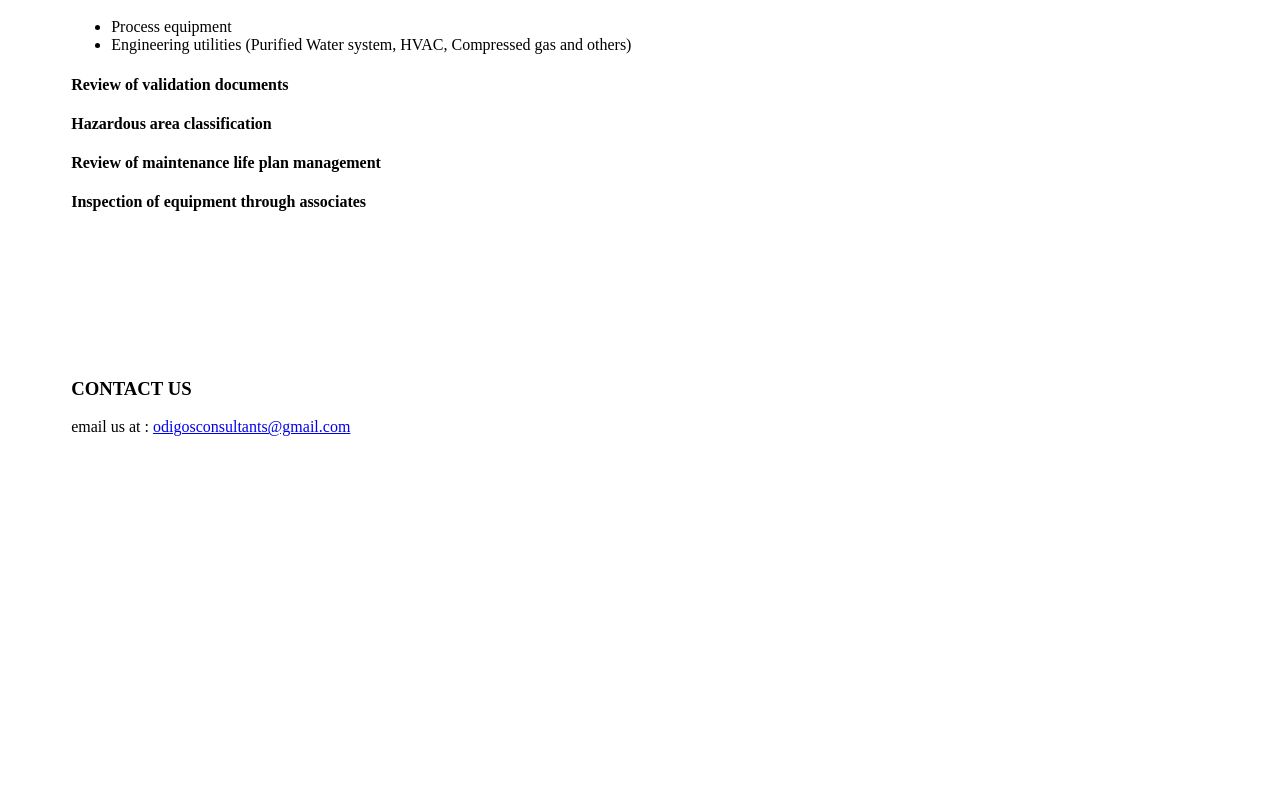
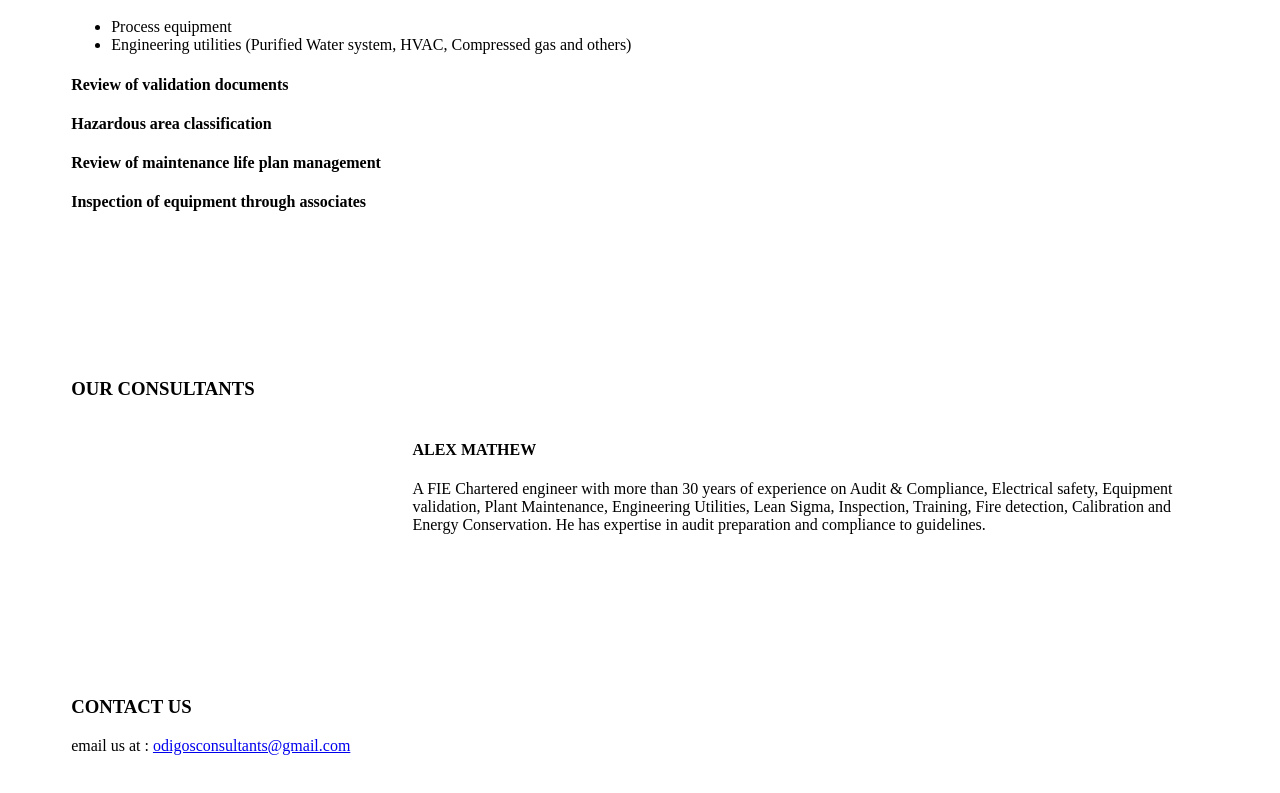
Before and after one commit to odigos-consultants/github.io, a plain HTML site: page index.html in a window 1280 px wide. Shown: the part 951-1744 px from the top of the page. Before the commit the page ends 1475 px from the top, so only its background shows below. Drawn offline with Linux system fonts and the light colour scheme.

Commit message:
Add our consutlants

```diff
--- a/index.html
+++ b/index.html
@@ -14,6 +14,7 @@
         <img class="logo" src="images/logo.png">
         <div class="transparent-block"></div>
         <div class="about-us-button"> <a href="#about-us"> About Us </a> </div>
+        <div class="about-us-button"> <a href="#our-consultants"> Our Consultants </a> </div>
         <div class="about-us-button"> <a href="#contact-us"> Contact Us</a> </div>
     </div>
     <div class="landing-page-body">
@@ -59,6 +60,15 @@
         </div>
         </ol>
     </div>
+
+    <div id="our-consultants" class="about-us">
+        <h3> OUR CONSULTANTS </h3>
+        <div class="consultant-1">
+            <h4>ALEX MATHEW</h4>
+            <p>A FIE Chartered engineer with more than 30 years of experience on Audit & Compliance, Electrical safety, Equipment validation, Plant Maintenance, Engineering Utilities, Lean Sigma, Inspection, Training, Fire detection, Calibration and Energy Conservation. He has expertise in audit preparation and compliance to guidelines.</p>
+        </div>
+    </div>
+
     <div id="contact-us" class="about-us">
         <h3> CONTACT US </h3>
         <p>email us at : <a href="mailto:odigosconsultants@gmail.com">odigosconsultants@gmail.com</a> </p>
--- a/styles.css
+++ b/styles.css
@@ -31,6 +31,7 @@ body {
     align-items: center;
     height: auto;
     padding: auto;
+    text-align: center;
 }
 
 .transparent-block {
@@ -51,5 +52,9 @@ body {
 }
 
 .about-us {
-    padding: 5%
+    padding: 5%;
 }
+
+.consultant-1 {
+    padding: 1px 1px 1px 30%;
+}
```
